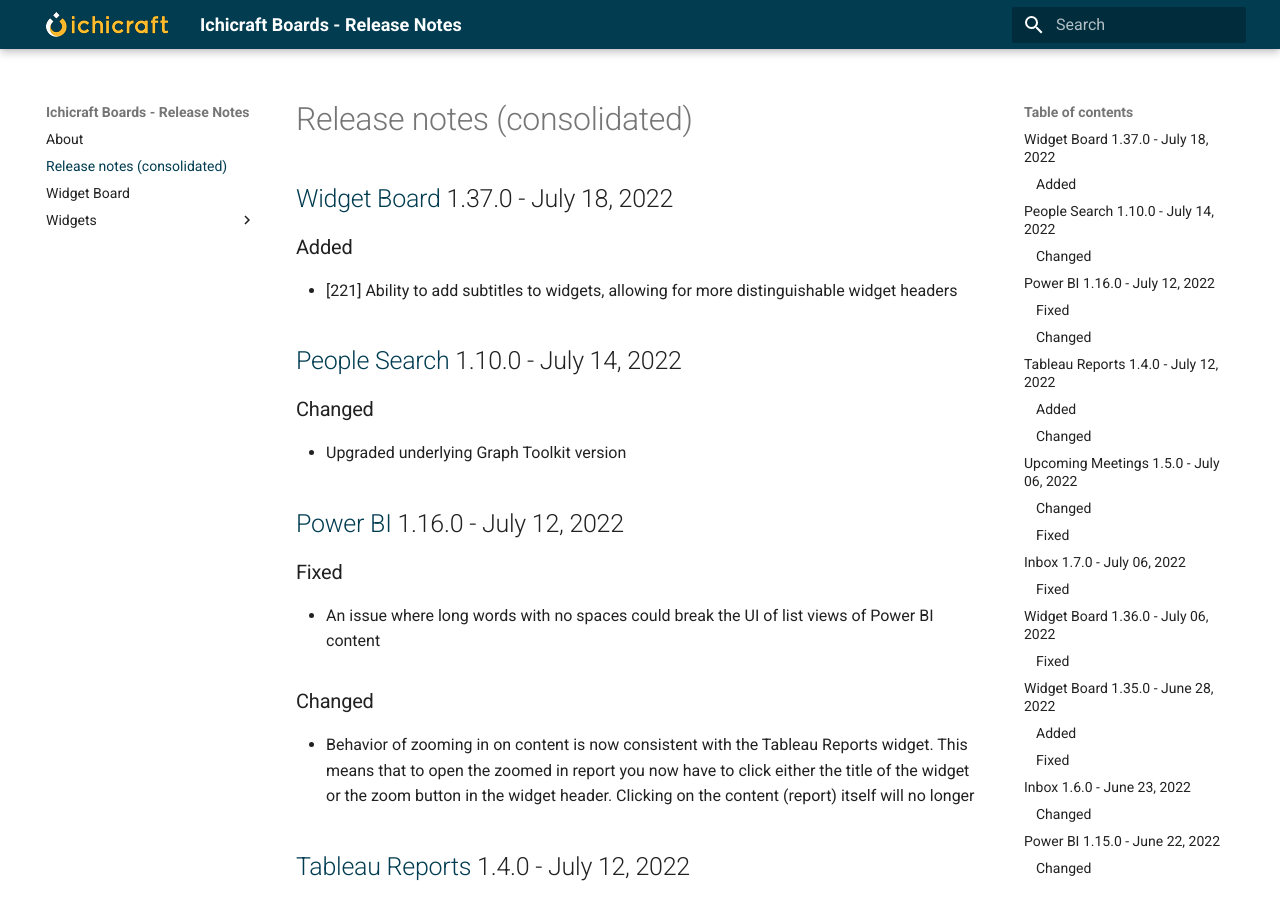
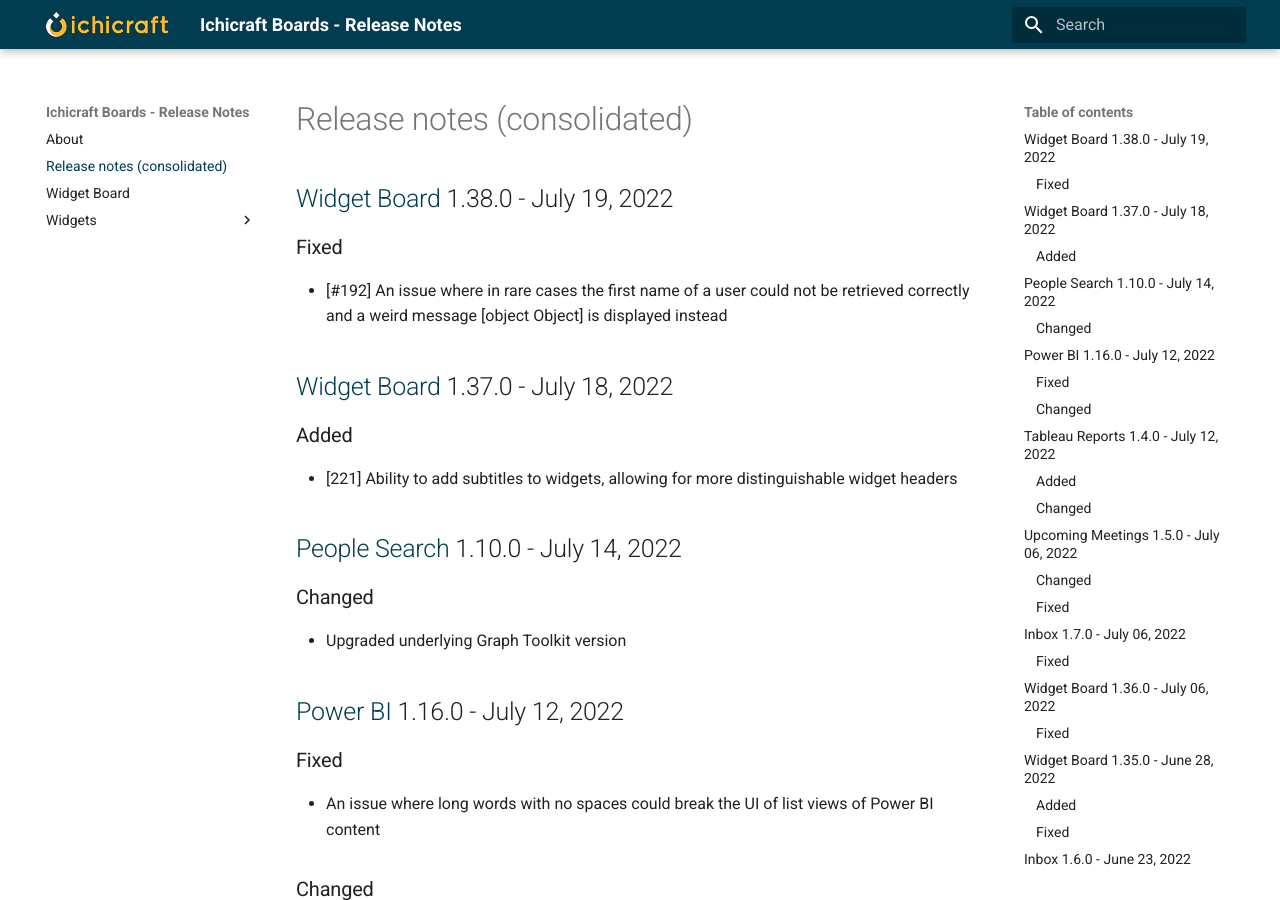
Before and after one commit to ichicraft/widgets-docs, an MkDocs documentation site: the page built from docs/Release-notes-(consolidated).md, in a window 1280 px wide and 900 px high. Built offline with MkDocs 1.6.1 and Material for MkDocs 9.7.7, drawn with Linux system fonts in a browser that asks for light colours.

Commit message:
Release notes updated by BuildService

```diff
--- a/docs/Release-notes-(consolidated).md
+++ b/docs/Release-notes-(consolidated).md
@@ -1,3 +1,8 @@
+## [Widget Board](./Widget Board.md) 1.38.0 - July 19, 2022
+
+### Fixed
+- [#192] An issue where in rare cases the first name of a user could not be retrieved correctly and a weird message [object Object] is displayed instead
+
 ## [Widget Board](./Widget Board.md) 1.37.0 - July 18, 2022
 
 ### Added
```
Also changed, not shown: docs/Widget Board.md (+5 -0 lines).
